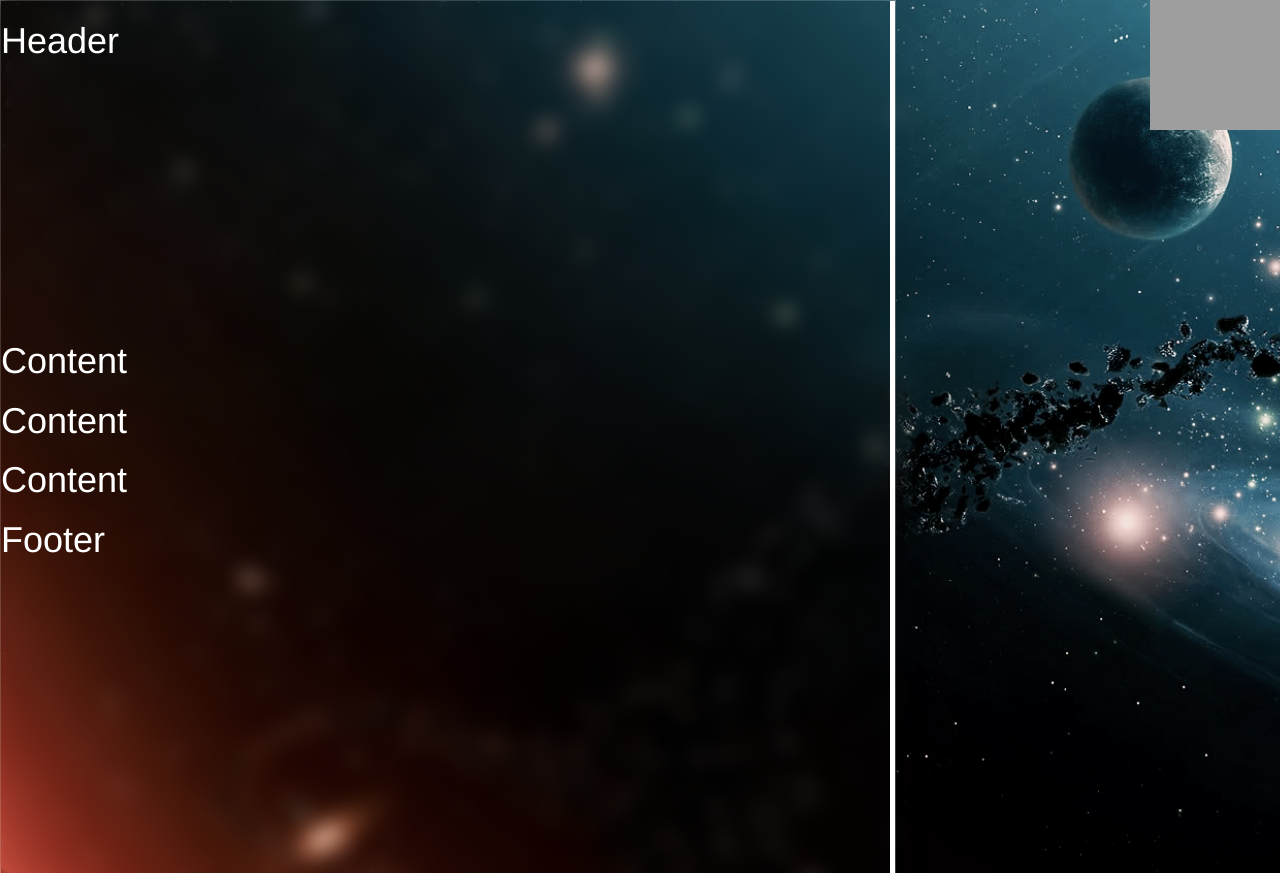
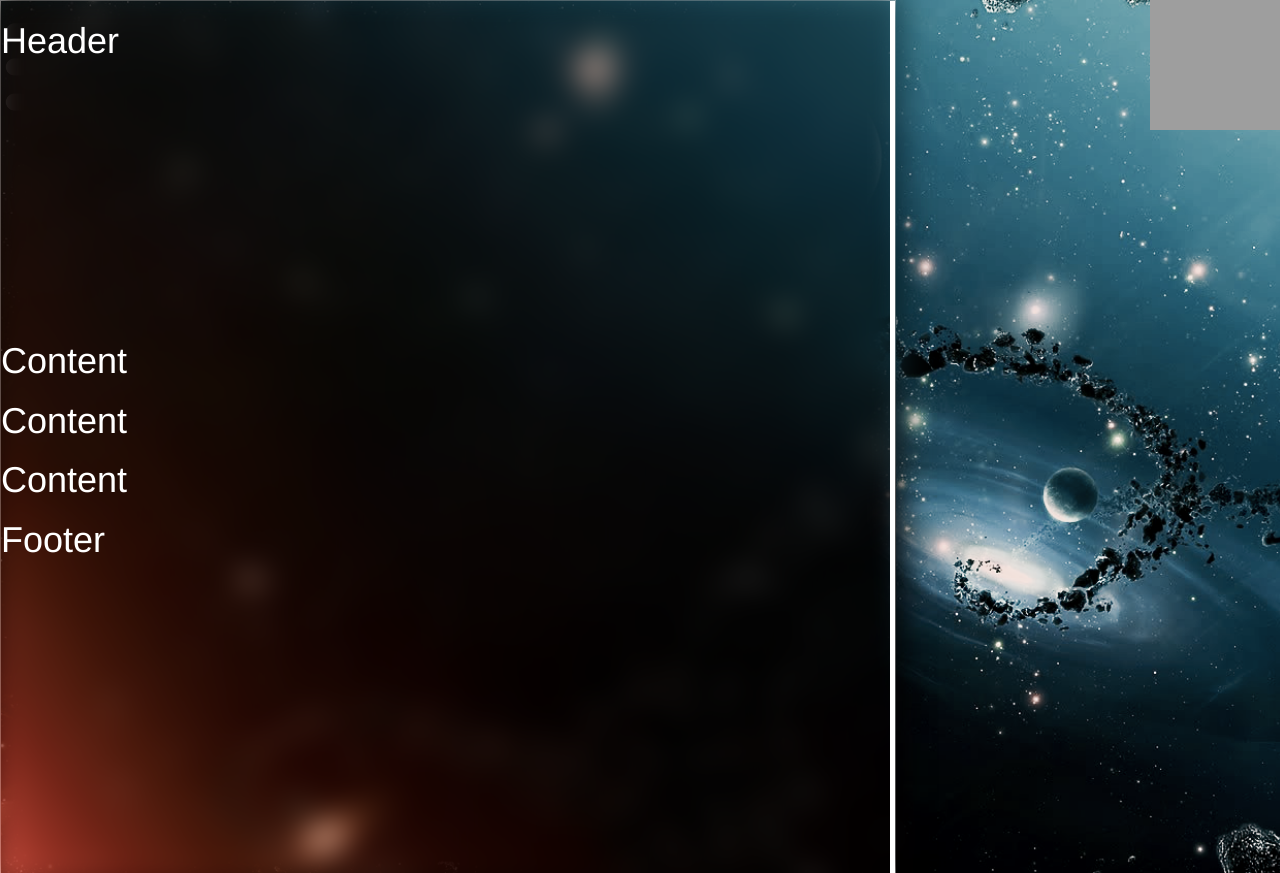
Before and after one commit to AlexChaseJones/projectApp1, a PHP site: page / in a window 1280 px wide. Run offline with PHP 8.4, Linux system fonts and the light colour scheme; grey boxes are pictures that could not be loaded.

Commit message:
changed background image positions

```diff
--- a/css/style.css
+++ b/css/style.css
@@ -25,6 +25,7 @@ body,html{
 	height: 100%;
 	background-image: url("../images/backgrounds/astroids.png");
 	background-size: cover;
+	background-position: center;
 	z-index: 0;
 }
 
@@ -74,15 +75,16 @@ body,html{
     height:100%;
     background-image:url("../images/backgrounds/astroids.png");
     background-size:cover;
+    background-position: cnter;
     position: absolute;
     z-index: -1;
     top:-10px;
     left:-10px;
-    -webkit-filter: blur(10px);
-    -moz-filter: blur(10px);
-    -ms-filter: blur(10px);
-    -o-filter: blur(10px);
-    filter: blur(10px);
+    -webkit-filter: blur(15px);
+    -moz-filter: blur(15px);
+    -ms-filter: blur(15px);
+    -o-filter: blur(15px);
+    filter: blur(15px);
 }
 
 #sideHeader {
```
